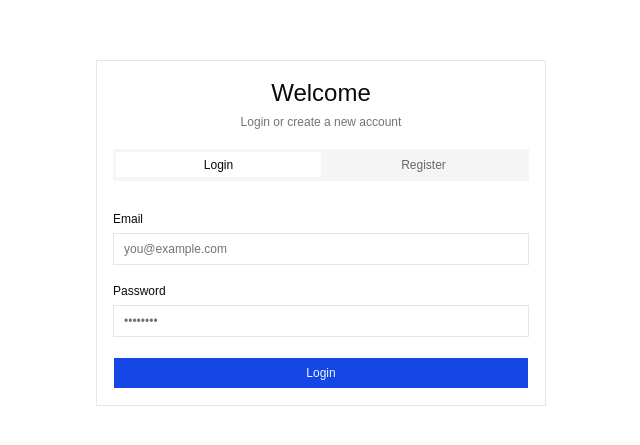
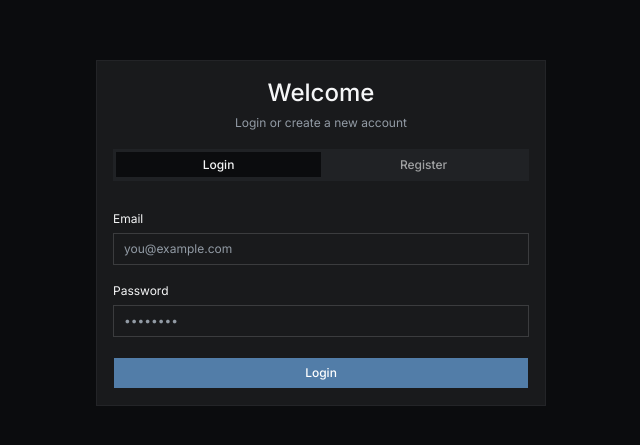
Before and after one commit to imrabo/web, a React (Vite) app: page /login in a window 1280 px wide. Shown: the part 167-612 px from the top of the page, without its empty margins (319-959 px from the left). Built offline with nearby package versions, Linux system fonts and the light colour scheme; no server answers.

Commit message:
feat(workspace): enable guest entry and align website design

```diff
--- a/src/index.css
+++ b/src/index.css
@@ -1,157 +1,96 @@
 @import "tailwindcss";
 @import "tw-animate-css";
 @import "shadcn/tailwind.css";
-
+@import "@fontsource-variable/inter";
 
 @custom-variant dark (&:is(.dark *));
 
 :root {
-  --background: oklch(1 0 0);
-  --foreground: oklch(0.145 0 0);
-  --card: oklch(1 0 0);
-  --card-foreground: oklch(0.145 0 0);
-  --popover: oklch(1 0 0);
-  --popover-foreground: oklch(0.145 0 0);
-  --primary: oklch(0.488 0.243 264.376);
-  --primary-foreground: oklch(0.97 0.014 254.604);
-  --secondary: oklch(0.967 0.001 286.375);
-  --secondary-foreground: oklch(0.21 0.006 285.885);
-  --muted: oklch(0.97 0 0);
-  --muted-foreground: oklch(0.556 0 0);
-  --accent: oklch(0.488 0.243 264.376);
-  --accent-foreground: oklch(0.97 0.014 254.604);
-  --destructive: oklch(0.577 0.245 27.325);
-  --border: oklch(0.922 0 0);
-  --input: oklch(0.922 0 0);
-  --ring: oklch(0.708 0 0);
-  --chart-1: oklch(0.809 0.105 251.813);
-  --chart-2: oklch(0.623 0.214 259.815);
-  --chart-3: oklch(0.546 0.245 262.881);
-  --chart-4: oklch(0.488 0.243 264.376);
-  --chart-5: oklch(0.424 0.199 265.638);
-  --radius: 0;
-  --sidebar: oklch(0.985 0 0);
-  --sidebar-foreground: oklch(0.145 0 0);
-  --sidebar-primary: oklch(0.546 0.245 262.881);
-  --sidebar-primary-foreground: oklch(0.97 0.014 254.604);
-  --sidebar-accent: oklch(0.97 0 0);
-  --sidebar-accent-foreground: oklch(0.205 0 0);
-  --sidebar-border: oklch(0.922 0 0);
-  --sidebar-ring: oklch(0.708 0 0);
-
-    /* Fonts */
-  /* --font-sans: "Inter", sans-serif;
-   */
-  --font-sans: "IBM Plex Sans", sans-serif;
-  --font-heading: "Geist", sans-serif;
-  --font-mono: "Geist Mono", monospace;
+  color-scheme: dark;
+  --radius: .85rem;
+  --background: #0b0c0e;
+  --foreground: #f5f6f7;
+  --card: #191a1c;
+  --card-foreground: #f5f6f7;
+  --popover: #191a1c;
+  --popover-foreground: #f5f6f7;
+  --primary: #527da8;
+  --primary-foreground: #ffffff;
+  --secondary: #222426;
+  --secondary-foreground: #f5f6f7;
+  --muted: #202225;
+  --muted-foreground: #929ba5;
+  --accent: #26394c;
+  --accent-foreground: #c5d9ed;
+  --destructive: #c65a5a;
+  --border: rgb(255 255 255 / 11%);
+  --input: rgb(255 255 255 / 15%);
+  --ring: #668db4;
+  --sidebar: #111315;
+  --sidebar-foreground: #f5f6f7;
+  --sidebar-primary: #668db4;
+  --sidebar-primary-foreground: #ffffff;
+  --sidebar-accent: #26394c;
+  --sidebar-accent-foreground: #c5d9ed;
+  --sidebar-border: rgb(255 255 255 / 9%);
+  --sidebar-ring: #668db4;
+  --font-sans: "Inter Variable", Inter, sans-serif;
 }
-
-.dark {
-  --background: oklch(0.145 0 0);
-  --foreground: oklch(0.985 0 0);
-  --card: oklch(0.205 0 0);
-  --card-foreground: oklch(0.985 0 0);
-  --popover: oklch(0.205 0 0);
-  --popover-foreground: oklch(0.985 0 0);
-  --primary: oklch(0.424 0.199 265.638);
-  --primary-foreground: oklch(0.97 0.014 254.604);
-  --secondary: oklch(0.274 0.006 286.033);
-  --secondary-foreground: oklch(0.985 0 0);
-  --muted: oklch(0.269 0 0);
-  --muted-foreground: oklch(0.708 0 0);
-  --accent: oklch(0.424 0.199 265.638);
-  --accent-foreground: oklch(0.97 0.014 254.604);
-  --destructive: oklch(0.704 0.191 22.216);
-  --border: oklch(1 0 0 / 10%);
-  --input: oklch(1 0 0 / 15%);
-  --ring: oklch(0.556 0 0);
-  --chart-1: oklch(0.809 0.105 251.813);
-  --chart-2: oklch(0.623 0.214 259.815);
-  --chart-3: oklch(0.546 0.245 262.881);
-  --chart-4: oklch(0.488 0.243 264.376);
-  --chart-5: oklch(0.424 0.199 265.638);
-  --sidebar: oklch(0.205 0 0);
-  --sidebar-foreground: oklch(0.985 0 0);
-  --sidebar-primary: oklch(0.623 0.214 259.815);
-  --sidebar-primary-foreground: oklch(0.97 0.014 254.604);
-  --sidebar-accent: oklch(0.269 0 0);
-  --sidebar-accent-foreground: oklch(0.985 0 0);
-  --sidebar-border: oklch(1 0 0 / 10%);
-  --sidebar-ring: oklch(0.556 0 0);
-}
-
 @theme inline {
-  --font-sans: "Inter Variable", sans-serif;
-  --font-heading: "Geist Variable", sans-serif;
+  --font-sans: "Inter Variable", Inter, sans-serif;
+  --font-heading: "Inter Variable", Inter, sans-serif;
+  --color-background: var(--background);
+  --color-foreground: var(--foreground);
+  --color-card: var(--card);
+  --color-card-foreground: var(--card-foreground);
+  --color-popover: var(--popover);
+  --color-popover-foreground: var(--popover-foreground);
+  --color-primary: var(--primary);
+  --color-primary-foreground: var(--primary-foreground);
+  --color-secondary: var(--secondary);
+  --color-secondary-foreground: var(--secondary-foreground);
+  --color-muted: var(--muted);
+  --color-muted-foreground: var(--muted-foreground);
+  --color-accent: var(--accent);
+  --color-accent-foreground: var(--accent-foreground);
+  --color-destructive: var(--destructive);
+  --color-border: var(--border);
+  --color-input: var(--input);
+  --color-ring: var(--ring);
+  --color-sidebar: var(--sidebar);
+  --color-sidebar-foreground: var(--sidebar-foreground);
+  --color-sidebar-primary: var(--sidebar-primary);
+  --color-sidebar-primary-foreground: var(--sidebar-primary-foreground);
+  --color-sidebar-accent: var(--sidebar-accent);
+  --color-sidebar-accent-foreground: var(--sidebar-accent-foreground);
+  --color-sidebar-border: var(--sidebar-border);
   --color-sidebar-ring: var(--sidebar-ring);
-  --color-sidebar-border: var(--sidebar-border);
-  --color-sidebar-accent-foreground: var(--sidebar-accent-foreground);
-  --color-sidebar-accent: var(--sidebar-accent);
-  --color-sidebar-primary-foreground: var(--sidebar-primary-foreground);
-  --color-sidebar-primary: var(--sidebar-primary);
-  --color-sidebar-foreground: var(--sidebar-foreground);
-  --color-sidebar: var(--sidebar);
-  --color-chart-5: var(--chart-5);
-  --color-chart-4: var(--chart-4);
-  --color-chart-3: var(--chart-3);
-  --color-chart-2: var(--chart-2);
-  --color-chart-1: var(--chart-1);
-  --color-ring: var(--ring);
-  --color-input: var(--input);
-  --color-border: var(--border);
-  --color-destructive: var(--destructive);
-  --color-accent-foreground: var(--accent-foreground);
-  --color-accent: var(--accent);
-  --color-muted-foreground: var(--muted-foreground);
-  --color-muted: var(--muted);
-  --color-secondary-foreground: var(--secondary-foreground);
-  --color-secondary: var(--secondary);
-  --color-primary-foreground: var(--primary-foreground);
-  --color-primary: var(--primary);
-  --color-popover-foreground: var(--popover-foreground);
-  --color-popover: var(--popover);
-  --color-card-foreground: var(--card-foreground);
-  --color-card: var(--card);
-  --color-foreground: var(--foreground);
-  --color-background: var(--background);
-  --radius-sm: calc(var(--radius) * 0.6);
-  --radius-md: calc(var(--radius) * 0.8);
+  --radius-sm: calc(var(--radius) * .6);
+  --radius-md: calc(var(--radius) * .8);
   --radius-lg: var(--radius);
   --radius-xl: calc(var(--radius) * 1.4);
   --radius-2xl: calc(var(--radius) * 1.8);
   --radius-3xl: calc(var(--radius) * 2.2);
-  --radius-4xl: calc(var(--radius) * 2.6);
 }
-
 @layer base {
-  * {
-    @apply border-border outline-ring/50;
-  }
-   body {
-    @apply bg-background text-foreground;
-    font-family: var(--font-sans);
-  }
-
-  h1,
-  h2,
-  h3,
-  h4,
-  h5,
-  h6 {
-font-family: "Newsreader", serif;
-   font-style: italic;
-    font-weight: 500;
-    gap: 0.5
-  }
-
-  p,
-  li {
-    @apply text-base leading-7;
-  }
-
-  code,
-  pre {
-    font-family: var(--font-mono);
-  }
+  * { @apply border-border outline-ring/50; }
+  html { @apply font-sans; scroll-behavior: smooth; }
+  body { @apply bg-background text-foreground antialiased; font-family: "Inter Variable", Inter, sans-serif; line-height: 1.65; font-feature-settings: "cv02", "cv03", "cv04", "cv11"; }
+  h1,h2,h3,h4,h5,h6 { font-family: "Inter Variable", Inter, sans-serif; letter-spacing: -.035em; }
+  button,input,textarea,select { font: inherit; }
+  a { transition: color .2s ease, background-color .2s ease, border-color .2s ease; }
+  ::selection { background: rgb(96 165 250 / .25); }
 }
+.hero-grid { background-image: linear-gradient(rgb(255 255 255 / .045) 1px, transparent 1px), linear-gradient(90deg, rgb(255 255 255 / .045) 1px, transparent 1px); background-size: 64px 64px; mask-image: linear-gradient(to bottom, black, transparent 88%); }
+.eyebrow { color: #7898b8; font-size: .7rem; font-weight: 750; letter-spacing: .2em; text-transform: uppercase; }
+.feature-panel { isolation: isolate; }
+.feature-panel::after { position: absolute; inset: 0; z-index: -1; content: ""; pointer-events: none; background: linear-gradient(135deg, rgb(255 255 255 / .035), transparent 55%); }
+.pricing-plan-card { background: #191a1c; border: 1px solid rgb(255 255 255 / .075); border-radius: 1.35rem; }
+.pricing-switch { background: #191a1c; border: 1px solid rgb(255 255 255 / .06); border-radius: 999px; padding: 4px; }
+.pricing-switch button[aria-pressed="true"] { background: #0b0c0e; color: #fff; box-shadow: inset 0 0 0 1.5px #d5d9de; }
+.workspace-shell { background: #0b0c0e; color: #f5f6f7; }
+.workspace-panel { background: #141618; border: 1px solid rgb(255 255 255 / .09); }
+.workspace-muted { color: #929ba5; }
+.workspace-button { border: 1px solid rgb(255 255 255 / .12); background: rgb(255 255 255 / .045); border-radius: .8rem; transition: background .2s ease,border-color .2s ease; }
+.workspace-button:hover { background: rgb(255 255 255 / .09); border-color: rgb(255 255 255 / .2); }
+@media (prefers-reduced-motion: reduce) { *,*::before,*::after { scroll-behavior: auto !important; animation-duration: .01ms !important; animation-iteration-count: 1 !important; transition-duration: .01ms !important; } }
```
